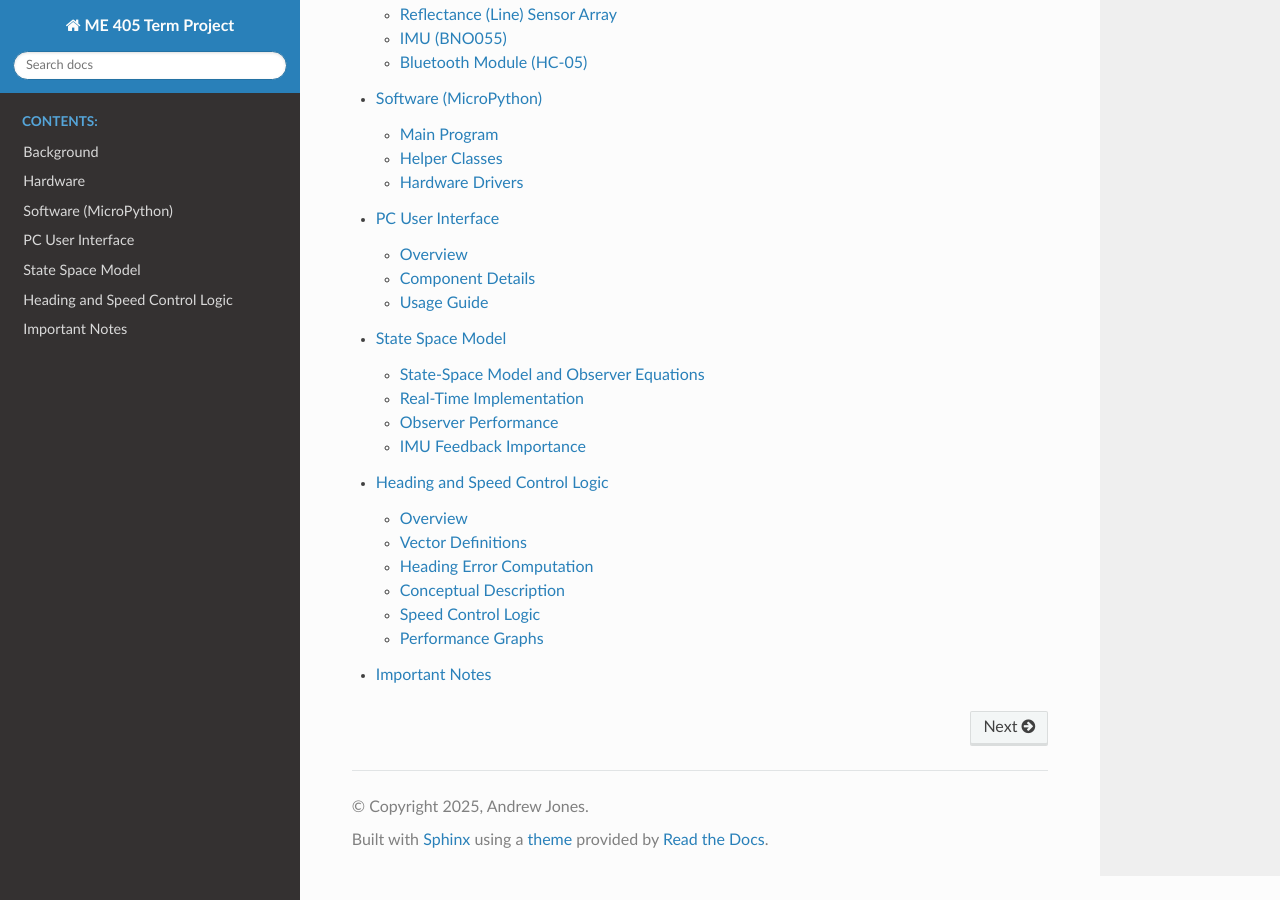
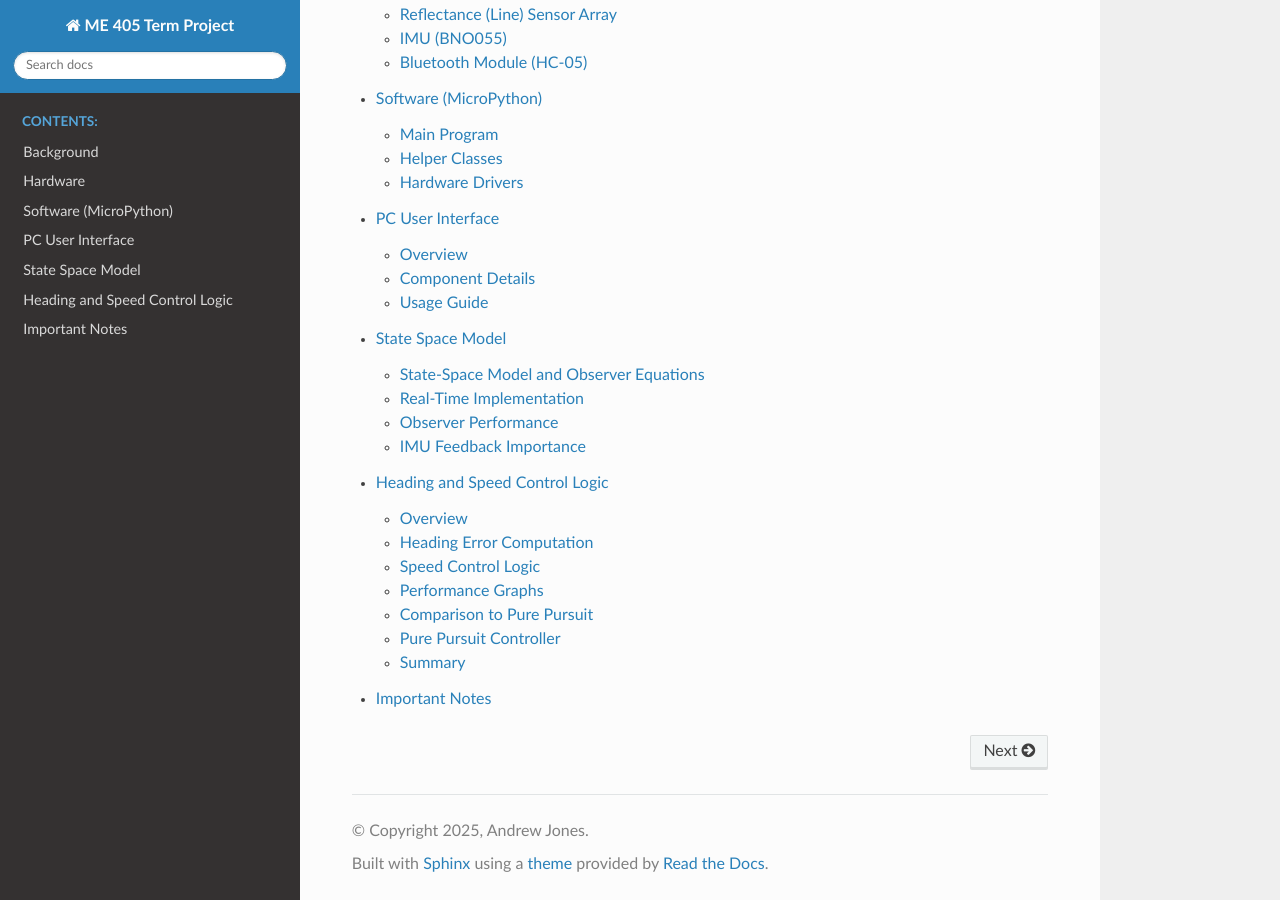
Before and after one commit to andrewthegr8/Term-Project-ME-405, a Sphinx documentation site: the page built from docs/source/index.rst, in a window 1280 px wide and 900 px high, scrolled down 2194 px. Built offline with Sphinx 7.4.7 and the Read the Docs theme 3.1.0, drawn with Linux system fonts in a browser that asks for light colours; comment, search, counter and statistics services are not loaded; part of the change alters nothing that is shown.

```diff
--- a/docs/source/drivingalgorithm.rst
+++ b/docs/source/drivingalgorithm.rst
@@ -4,51 +4,34 @@ Heading and Speed Control Logic
 Overview
 ---------------
 
-The point seking control algorithm is designed to orient and drive the Romi smoothly
+This point seking control algorithm is designed to orient and drive the Romi smoothly
 and accurately along a predefined sequence of waypoints. At any given moment,
 the controller uses three key pieces of information:
 
-1. Romi’s current position :math:`\mathbf{C}`
-2. The next target waypoint :math:`\mathbf{P}`
-3. Romi’s absolute heading (yaw angle) :math:`\Psi`
+1. Romi’s current position :math:`\mathbf{C}` (X and Y position from state estimation)
+2. The next target waypoint :math:`\mathbf{P}` (from a predefined list)
+3. Romi’s absolute heading (yaw angle) :math:`\Psi` (from state estimation)
 
 Using these, the algorithm computes the *error vector* pointing from Romi
-toward the next waypoint and then determines the angular misalignment between
+to the next waypoint and then determines the angular misalignment between
 Romi’s heading and this vector. This angle, or the *heading error*
 :math:`\alpha`, is the primary quantity used for rotational control.
 
-Vector Definitions
--------------------------
+Heading Error Computation
+--------------------------------
 
-The waypoint and current-position vectors are defined as:
+.. figure:: images/drivealgo.png
+   :alt: Live Romi Data GUI
+   :align: center
 
-.. math::
+This diagram illustrates the key vectors and angles involved in the heading error
+calculation:
 
-   \mathbf{P} =
-   \begin{bmatrix}
-       P_x \\[4pt]
-       P_y
-   \end{bmatrix},
-   \qquad
-   \mathbf{C} =
-   \begin{bmatrix}
-       C_x \\[4pt]
-       C_y
-   \end{bmatrix}
-
-The error vector is simply:
-
-.. math::
-
-   \mathbf{E} =
-   \begin{bmatrix}
-       E_x \\[4pt]
-       E_y
-   \end{bmatrix}
-   = \mathbf{P} - \mathbf{C}
-
-Heading Error Computation
----------------------------
+* Romi’s current position :math:`\mathbf{C}`
+* The waypoint :math:`\mathbf{P}`
+* The error vector :math:`\mathbf{E} = \mathbf{P} - \mathbf{C}`
+* Romi’s heading vector :math:`\hat{\mathbf{h}}`
+* The geometric angle :math:`\alpha` between the two vectors
 
 To determine how far Romi must rotate to point toward the waypoint, the
 algorithm computes the angle between Romi’s heading direction vector and the
@@ -99,34 +82,21 @@ Finally, the signed heading error is computed with:
     :math:`\arcsin` because those functions cannot distinguish among all four
     quadrants; `atan2` preserves both magnitude and sign of the angular offset.
 
-Conceptual Description
----------------------------
-
-The algorithm continually works to minimize the heading error :math:`\alpha`.
-When :math:`\alpha = 0`, Romi is perfectly aligned with the direction to the
-next waypoint. When :math:`\alpha` is nonzero, the controller commands an
-angular velocity that steers Romi back toward alignment.
-
-The field diagrams illustrate:
-
-* Romi’s current position :math:`\mathbf{C}`
-* The waypoint :math:`\mathbf{P}`
-* The error vector :math:`\mathbf{E} = \mathbf{P} - \mathbf{C}`
-* Romi’s heading vector :math:`\hat{\mathbf{h}}`
-* The geometric angle :math:`\alpha` between the two vectors
-
 By iteratively updating the waypoint index once Romi gets within a
 specified distance, the robot smoothly transitions from target to target along
-its path. This method is particularly effective in constrained environments,
-such as navigating between narrow columns or aligning precisely with objects
-to manipulate.
+its path.
+
+.. tip::
+    Waypoints are spaced more closely in areas requiring high precision (e.g.,
+    narrow corridors) to ensure accurate navigation.
 
 Speed Control Logic
 -------------------------
 
 In addition to controlling heading, the algorithm modulates Romi’s linear
 speed. Early testing showed that constant-speed operation produced undesirable
-behavior: Romi would overshoot waypoints, especially during tight turns or when
+behavior: Romi would overshoot waypoints or miss them all together and try to backtrack,
+especially during tight turns or when
 approaching closely spaced points. To address this, the controller adjusts
 speed based on two primary factors:
 
@@ -169,87 +139,145 @@ from the target, yet decelerates for high heading error or when approaching a
 waypoint. The ``max(…, 0)`` term guarantees speed is never penalized for being
 too close to a target.
 
+.. note::
+    The speed-modulation logic was fine-tuned through empirical testing to
+    balance responsiveness with stability. This alogrithm is likely overcomplicated
+    but was left in its current form due to time constraints.
+
 Performance Graphs
 -------------------------
 
-The following performance graphs were generated from a full end-to-end run of
+The following performance graphs were generated for full end-to-end runs of
 Romi navigating the competition course. They capture detailed velocity behavior,
-controller predictions, waypoint transitions, and the executed trajectory in the
+setpoint behavior and motor responses, along with the executed trajectory in the
 world frame.
 
-These plots provide quantitative insight into how the heading controller and
-speed-modulation logic perform in real conditions.
+They were collected as the heading and speed controller parameters were fine-tuned
+to optimize preformance and show the overall run time decreasing from about 16 seconds to 11 seconds.
 
-Wheel Velocity Tracking
-~~~~~~~~~~~~~~~~~~~~~~~~~~~~
+At first, only observations about the overall path were used to guide tuning, but as
+eventually velocity setpoint data was also analyzed to identify areas for improvement.
 
-The top-row graphs show the *left* and *right* wheel velocities, both measured
-and predicted, along with the corresponding command signals. Several important
-features are visible:
+.. note::
+    Some of the following graphs have large spikes. This is due to
+    data being corrupted during Bluetooth transmission.
 
-* The predicted wheel velocities closely follow the measured velocities,
-  indicating that the internal kinematic model matches Romi’s physical response.
-* Sharp changes in commanded velocity correspond to turns, waypoint transitions,
-  and alignment corrections.
-* The saturation behavior is evident when Romi requests high torque during major
-  heading changes.
+.. figure:: images/run1.png
+   :align: center
+   :width: 95%
 
-Velocity Setpoint Behavior
+   Initial behavior shows higher variability, resulting in a longer overall runtime.
+
+.. figure:: images/run2.png
+   :align: center
+   :width: 95%
+
+   Improved alignment and smoother transitions reduce the overall runtime.
+
+.. note::
+    The vertical dashed lines in the velocity setpoint and trajectory plots
+    indicate the approximate times Romi crossed each waypoint. These were
+    inferred by matching Romi's X-position to the known waypoint locations.
+
+.. figure:: images/runvelo1.png
+   :align: center
+   :width: 95%
+
+   Early velocity profiles reflect inconsistent acceleration and turning, matching the longer runtime.
+
+.. figure:: images/runvelo2.png
+   :align: center
+   :width: 95%
+
+   Smoother wheel response supports the reduced runtime seen in the improved run.
+
+.. figure:: images/runvelo3.png
+   :align: center
+   :width: 95%
+
+   Further refinement leads to steadier velocities and cleaner waypoint approaches.
+
+.. figure:: images/runvelo4.png
+   :align: center
+   :width: 95%
+
+   Most stable velocity and trajectory behavior, corresponding to the shortest runtime.
+
+Preformance Graph Analysis
 ~~~~~~~~~~~~~~~~~~~~~~~~~~~~~~
 
-The lower-left graph shows the commanded linear velocity setpoint over time.
-Several characteristics of the speed-control algorithm are clearly observable:
-
+On the last few figures, the bottom-left graph shows the commanded linear velocity setpoint over time.
+Key features to note include:
 * **Plateaus in the velocity curve** occur as Romi approaches a waypoint.
   These plateaus result from the **speed-bonus term dropping to zero** when the
   error distance :math:`\lVert \mathbf{E} \rVert` falls below the braking
-  threshold. At this point Romi is no longer rewarded for moving quickly and
+  threshold. At this point Romi is no longer rewarded for good alignment and
   transitions into a controlled approach phase.
 * Each **red dashed vertical line** indicates the approximate moment Romi passed
   a waypoint. Immediately following these moments, the **heading error jumps**
   because Romi begins targeting the *next* waypoint in the list. This sudden
   change in :math:`\alpha` causes the controller to temporarily reduce the
   commanded speed until alignment is recovered.
-* The magnitude and duration of each plateau correspond closely to waypoint
-  spacing: longer plateaus occur near tightly spaced points, especially in areas
-  requiring high precision (e.g., traversing the narrow column corridor).
 
 Taken together, these features demonstrate that the speed-control logic is
-functioning as intended—accelerating during well-aligned motion and decelerating
-smoothly as Romi prepares for directional changes.
+functioning as intended. Romi accelerates when it is well-aligned and decelerates
+when approaching waypoints.
 
-Executed Trajectory and Waypoint Hits
-~~~~~~~~~~~~~~~~~~~~~~~~~~~~~~~~~~~~~~~~
+Comparison to Pure Pursuit
+----------------------------------------------------------
 
-The lower-right graph shows Romi’s tracked world-frame path mirrored about the
-positive :math:`Y` axis (for visualization) alongside the red circular
-waypoints. Several trends can be seen:
+The heading based waypoint controller with linear velocity speed-modulation
+represent a novel approach to path tracking. A more standard approach is to use
+a Pure Pursuit controller, which continuously tracks a lookahead point along
+a reference path.
 
-* Romi’s trajectory passes very close to each waypoint, confirming correct
-  operation of the heading-error controller and the waypoint-switching logic.
-* The plotted **red dashed vertical time markers** correspond to Romi crossing
-  the horizontal projection of each waypoint. These timestamps match expected
-  transitions in the velocity plots.
-* In confined regions of the course, such as the straight corridor between
-  columns, Romi maintains highly linear motion thanks to the intermediate
-  waypoint placement and the proportional heading correction.
+This section provides a brief comparison between the two methods.
 
-These graphs together indicate that the controller behaves robustly across a
-variety of geometric constraints and that the interplay between heading control,
-speed modulation, and waypoint switching is well balanced.
+Heading-Based Waypoint Controller
+~~~~~~~~~~~~~~~~~~~~~~~~~~~~~~~~~~~
 
-Summary of Observed Performance
-~~~~~~~~~~~~~~~~~~~~~~~~~~~~~~~~~~~~
+**Pros**
 
-* The heading-error computation reliably reorients Romi toward each new
-  waypoint with minimal overshoot.
-* Speed modulation prevents overshoot at close-range waypoints and maintains
-  stability during rapid heading transitions.
-* Wheel-velocity prediction and measurement show strong agreement, validating
-  the underlying motion model.
-* The overall path closely follows the intended waypoint sequence, even in
-  regions requiring significant precision.
+* Simple - requires only current pose, next waypoint, and
+  heading angle.
+* Potentially less computationally intensive, as it does not require
+  path interpolation or lookahead point calculation.
+* Well suited for discrete, task-driven waypoint sequences (e.g., hitting objects
+  or avoiding obstacles).
+* Provides intuitive control over speed near critical regions;
+  the speed law clearly modulates velocity based on heading error and proximity.
 
-Although additional optimization is possible—particularly in reducing speed
-fluctuation during rapid waypoint transitions—the collected data illustrates
-consistent, reliable, and competition-ready behavior.
+**Cons**
+
+* Heading error exhibits discontinuities at waypoint switches, as seen in the
+  plots where :math:`\alpha` jumps and velocity plateaus form.
+* Path smoothness is not guaranteed; transitions between
+  waypoints can cause the controller to call for dramatic rotational acceleration.
+* Performance depends strongly on waypoint placement, as the controller does not
+  consider a continuous reference path.
+
+Pure Pursuit Controller
+------------------------------------------
+
+**Pros**
+
+* Produces smoother geometric paths by following a continuous curve with a
+  sliding lookahead point.
+* Reduces discontinuities at transitions - leading to smoother wheel
+  velocities profiles.
+* Offers more predictable path behavior.
+
+**Cons**
+
+* Less naturally aligned with discrete task-centric waypoints, may require
+  additional logic to ensure precise stopping or alignment at specific points.
+* More computationally intensive due to path interpolation and lookahead calculations.
+* Potentially requires more RAM to store many path points depending on the path complexity.
+
+Summary
+-------------------------
+
+For this project, the heading-based controller offered a practical and reliable
+solution, as reflected in the progressively decreasing runtimes observed in testing.
+With additional tuning and refinement,
+this approach could be further optimized for even better performance.
```
Also changed, not shown: docs/source/images/drivealgo.png (added), docs/source/images/run1.png (added), docs/source/images/run2.png (added), docs/source/images/run3.png (added), docs/source/images/runvelo1.png (added), docs/source/images/runvelo2.png (added), docs/source/images/runvelo3.png (added), docs/source/images/runvelo4.png (added).
